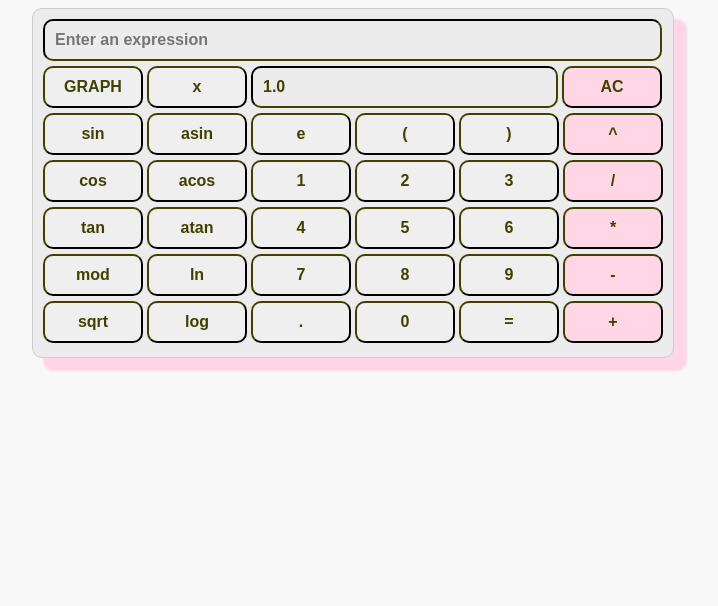
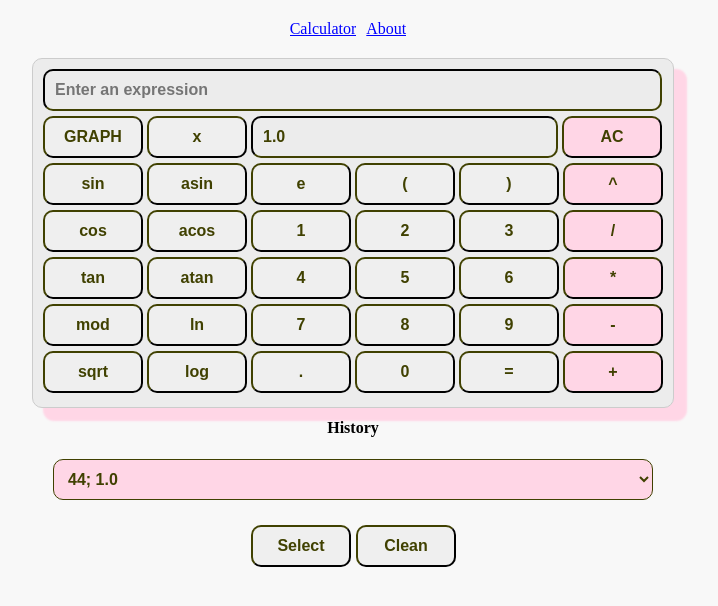
Before and after one commit to sslvvb/web-app-smartcalc-python-django, a Django app: page / in a window 1280 px wide. Shown: the top 606 px of the page, without its empty margins (287-1005 px from the left). Run offline with Django 4.2, Linux system fonts and the light colour scheme.

Commit message:
History feature start

```diff
--- a/project/project/urls.py
+++ b/project/project/urls.py
@@ -19,11 +19,13 @@ Including another URLconf
 # определение функций
 
 from django.urls import path, include
-from smartcalc import views
+# from smartcalc import views
+from django.contrib import admin
 
 urlpatterns = [
+    path('admin/', admin.site.urls),
     path('', include('smartcalc.urls')),
     # admin include
 ]
 
-handler404 = views.page_not_found # а какой стиль в питоне ??
+# handler404 = views.page_not_found  # а какой стиль в питоне ??
--- /dev/null
+++ b/project/smartcalc/data/history.txt
@@ -0,0 +1,2 @@
+44; 1.0
+EXCEPTION ERROR FROM services.py: dlopen(/Users/sslvvb/Documents/S21/Projects/Python/python_calc_4/my_github_web_calc/project/smartcalc/services/model.so, 6): image not found88; 1.0
--- a/project/smartcalc/services/history.py
+++ b/project/smartcalc/services/history.py
@@ -0,0 +1,41 @@
+"""Модуль для работы с историей выражений."""
+
+from pathlib import Path
+
+HISTORY_PATH: str = "smartcalc/data/history.txt"
+
+
+def read_file() -> list:
+    """Чистает историю запросов из файла history.txt
+
+    Returns:
+        list: Список из введенных выражений и значения x.
+    """
+    Path(HISTORY_PATH).touch(exist_ok=True)
+    with open(HISTORY_PATH, 'r', encoding='utf-8') as file:
+        return file.readlines()
+
+
+def clean() -> list:
+    """Очищает историю запросов в файле history.txt
+
+    Returns:
+        list: Пустой список введенных выражений.
+    """
+    Path(HISTORY_PATH).touch(exist_ok=True)
+    with open(HISTORY_PATH, 'r+', encoding='utf-8') as file:
+        file.truncate(0)
+        return file.readlines()
+
+
+def write_history(record_line: str) -> list:
+    """Чистает историю запросов из файла history.txt
+
+    Returns:
+        list: Список из введенных выражений и значения x.
+        """
+    # Path(HISTORY_PATH).touch(exist_ok=True)
+    with open(HISTORY_PATH, 'a+', encoding='utf-8') as file:
+        print(record_line, file=file)
+        file.seek(0)
+        return file.readlines()
--- a/project/smartcalc/services/services.py
+++ b/project/smartcalc/services/services.py
@@ -1,10 +1,36 @@
+"""Фасад модели. Вывает функции всех модулей модели. Cлой бизнес-логики, который вызывает другие слои бизнес-логики"""
+
 from . import calculator
 from . import utils
 from . import history
-from . import logging  # rename ?
 
-"""фасад для моей модели - все основные главные функции вызываются отсюда.
-Cлой бизнес-логики, который вызывает другие слои бизнес-логики"""
+
+def read_history() -> list:
+    """Вызывает функцию чтения истории введенных выражений модуля history
+
+    Returns:
+        list: Список из введенных выражений и значения x.
+    """
+    return history.read_file()
+
+
+def write_history(expression: str, x_value: str) -> list:
+    """"""
+    record_line: str = '; '.join((expression, x_value))  # TODO: collect valid line
+    return history.write_history(record_line)
+
+
+def clean_history() -> list:
+    """Вызывает функцию очищения истории введенных выражений модуля history
+
+    Returns:
+        list: Пустой список введенных выражений.
+    """
+    return history.clean()
+
+
+# def select_history():
+#     pass
 
 
 def get_expression_result(expression: str, x_value: str) -> str:
--- a/project/smartcalc/templates/index.html
+++ b/project/smartcalc/templates/index.html
@@ -63,47 +63,59 @@
             font-size: 18px;
         }
 
-        /*.tabs-container {*/
-        /*    display: flex;*/
-        /*    justify-content: center;*/
-        /*    margin-top: 20px;*/
-        /*    margin-bottom: 20px;*/
-        /*}*/
+        .tabs-container {
+            display: flex;
+            justify-content: center;
+            margin-top: 20px;
+            margin-bottom: 20px;
+        {#margin-right: 10px;#}
+        }
 
-        /*.tab-form {*/
-        /*    border: none;*/
-        /*    background: none;*/
-        /*    color: blue;*/
-        /*    cursor: pointer;*/
-        /*    text-decoration: underline;*/
-        /*    font-size: inherit;*/
-        /*    font-family: inherit;*/
-        /*    padding: 0;*/
-        /*    margin-right: 10px;*/
-        /*}*/
+        .tab-form {
+            border: none;
+            background: none;
+            color: blue;
+            cursor: pointer;
+            text-decoration: underline;
+            font-size: inherit;
+            font-family: inherit;
+            padding: 0;
+            margin-right: 10px;
+        }
+
+        .select-container-history {
+            width: 600px;
+            background-color: rgba(255, 214, 230);
+            border-radius: 10px;
+            padding: 10px;
+            color: rgba(64, 65, 1);
+            border-color: rgba(64, 65, 1);
+            font-size: 16px;
+            font-weight: bold;
+        }
+
     </style>
 </head>
 
 <body>
 
-<!--<div class="tabs-container">-->
-<!--    <form action="" method="GET">-->
-<!--&lt;!&ndash;        {% csrf_token %}&ndash;&gt;-->
-<!--        <input type="submit" value="Calculator" class="tab-form">-->
-<!--    </form>-->
-<!--    <form action="/about">-->
-<!--&lt;!&ndash;        {% csrf_token %}&ndash;&gt;-->
-<!--        <input type="submit" value="About" class="tab-form">-->
-<!--    </form>-->
-<!--</div>-->
+<div class="tabs-container">
+    <form action="" method="GET">
+        {#        {% csrf_token %}#}
+        <input type="submit" value="Calculator" class="tab-form">
+    </form>
+    <form action="/about">
+        {#        {% csrf_token %}#}
+        <input type="submit" value="About" class="tab-form">
+    </form>
+</div>
 
 <div class="container">
     <div class="calculator">
         <form id="calculator-form">
-            <!--            {% csrf_token %}-->
+            {% csrf_token %}
             <input type="text" class="expression-input" id="expression" name="expression"
-                   placeholder="Enter an expression"
-                   value="{{ result }}">
+                   placeholder="Enter an expression" value="{{ result }}">
             <br>
             <button type="button" onclick="graphExpression()">GRAPH</button>
             <button onclick="appendValue('x'); return false;">x</button>
@@ -142,11 +154,28 @@
             <button onclick="appendValue('log'); return false;">log</button>
             <button onclick="appendValue('.'); return false;">.</button>
             <button onclick="appendValue('0'); return false;">0</button>
-            <button onclick="evaluateExpression()">=</button>
+            <button name="equal" onclick="evaluateExpression()">=</button>
             <button class="btn-pink" onclick="appendValue('+'); return false;">+</button>
+
+            <div class="col-sm-4 right">
+                <h4 style="text-align: center;">History</h4>
+                <div style="text-align: center;">
+                    <select class="select-container-history" name="history" style="width: 600px;">
+                        {% for iter in history %}
+                            <option class="select-container-history-item" value="{{ iter }}">{{ iter }}</option>
+                        {% endfor %}
+                    </select>
+                </div>
+
+                <div class="tabs-container">
+                    <button style="margin: 5px 3px;">Select</button>
+                    <button name="clean_history" onclick="historyClean();" style="margin: 5px 2px;">Clean</button>
+                </div>
+            </div>
         </form>
     </div>
 </div>
+
 
 <script>
 
@@ -165,6 +194,20 @@
         form.submit();
     }
 
+    function historySelect() {
+        const form = document.getElementById('calculator-form');
+        form.action = '/';
+        form.method = 'POST';
+        form.submit();
+    }
+
+    function historyClean() {
+        const form = document.getElementById('calculator-form');
+        form.action = '/';
+        form.method = 'POST';
+        form.submit();
+    }
+
     function graphExpression() {
         {
             const expression = document.getElementById('expression').value;
--- a/project/smartcalc/views.py
+++ b/project/smartcalc/views.py
@@ -3,15 +3,28 @@ from django.shortcuts import render
 from .services import services
 
 
-def index(request):
+def index(request):  # return value and oaram type
     """Главная страница. Веб-сервис, выполняющий вычисление выражения"""
+
+    data: dict = {'history': services.read_history()}
+
     if request.method == 'POST':
-        if request.POST.get('expression') == '' or request.POST.get('x_num') == '':
-            return render(request, "index.html", {'result': 'Please, enter an expression'})
-        result: str = services.get_expression_result(request.POST.get('expression'), request.POST.get('x_num'))
-        return render(request, "index.html", {'result': result})
-    else:
-        return render(request, "index.html")
+
+        if 'clean_history' in request.POST:
+            data['history'] = services.clean_history()
+            return render(request, "index.html", data)
+
+        elif 'equal' in request.POST:
+            if request.POST.get('expression') == '' or request.POST.get('x_num') == '':
+                return render(request, "index.html", {'result': 'Please, enter an expression'})
+            else:
+                result: str = services.get_expression_result(request.POST.get('expression'), request.POST.get('x_num'))
+                data['history'] = services.write_history(request.POST.get('expression'), request.POST.get(
+                    'x_num'))  # запишем только если посчиталось без ошибок или всегда ???
+                data['result'] = result
+                return render(request, "index.html", data)
+
+    return render(request, "index.html", data)
 
 
 def settings(request):
```
Also changed, not shown: 1 other file.
